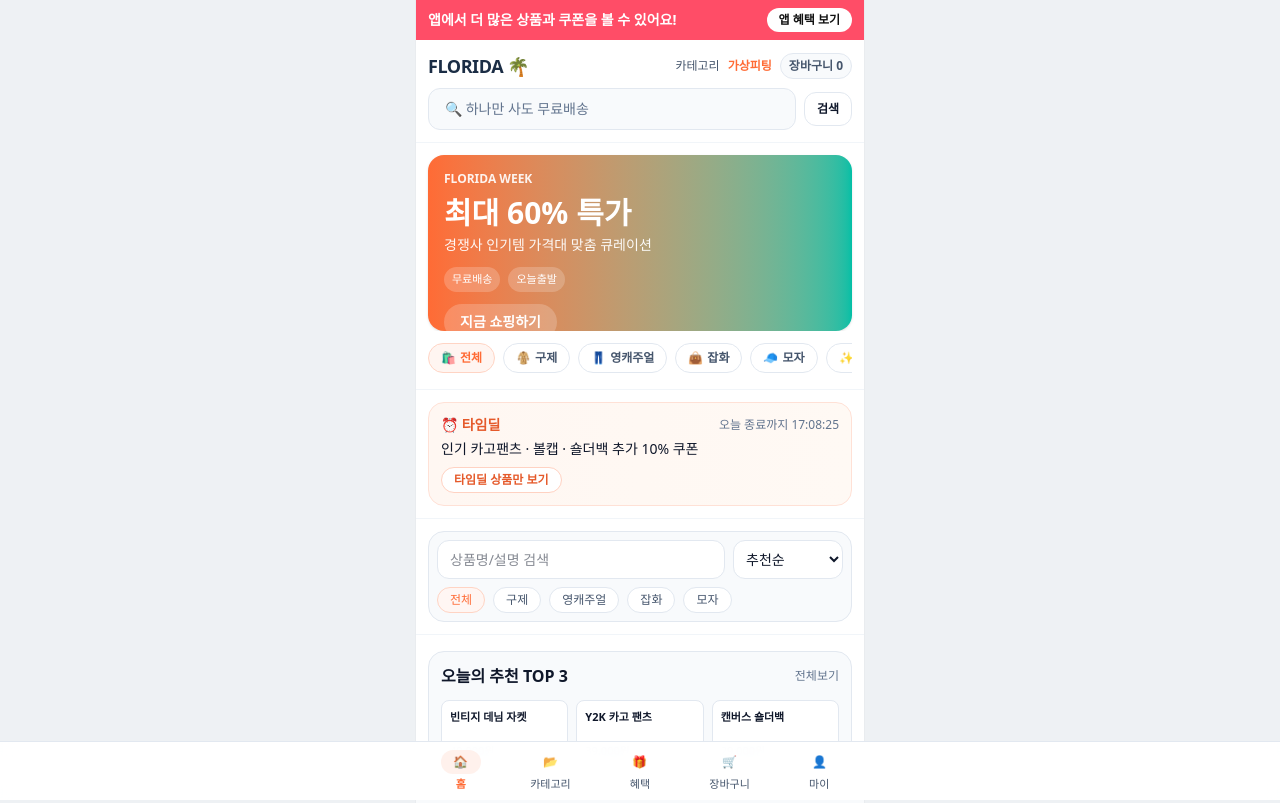
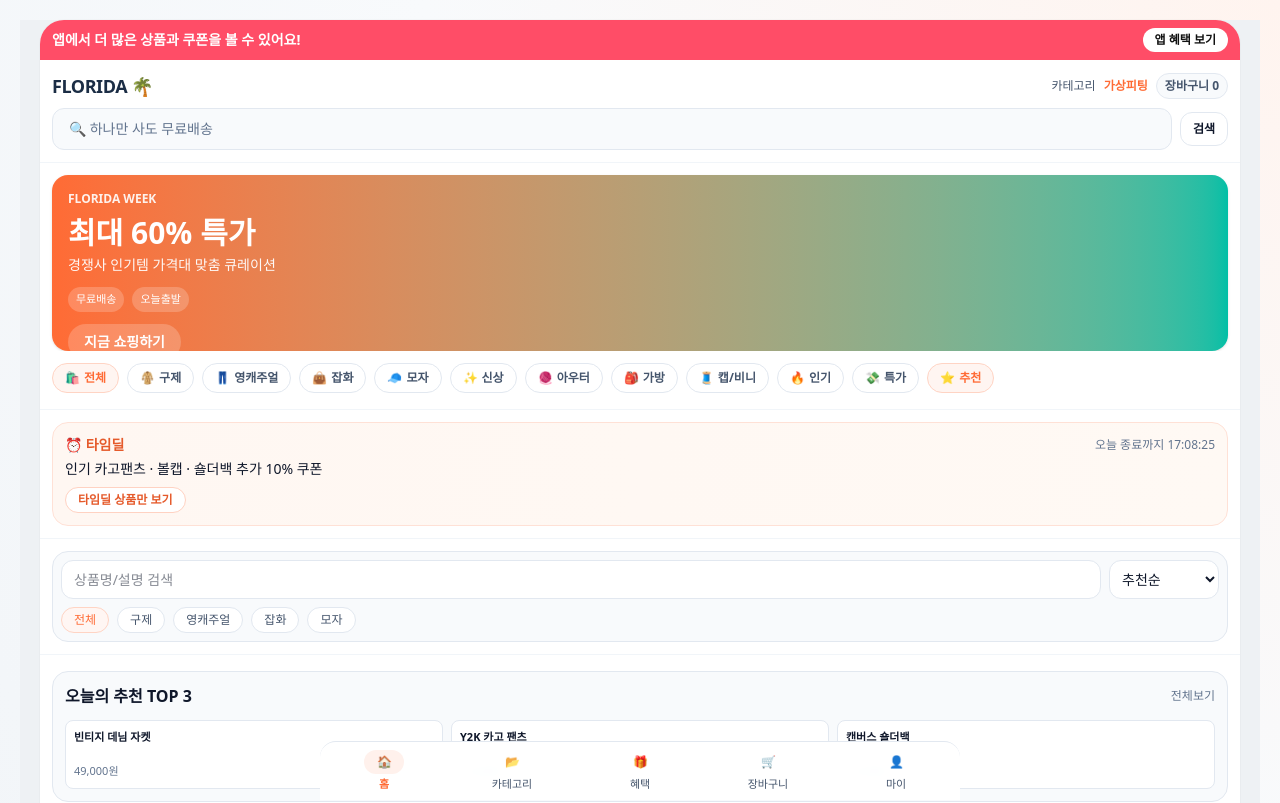
Before and after one commit to dudqks0319-cpu/florida-shop, a Next.js app: page /florida in a window 1280 px wide. Shown: the top 803 px of the page. Built offline with nearby package versions, Linux system fonts and the light colour scheme.

Commit message:
chore: split florida-shop identity and improve desktop responsive layout

```diff
--- a/package.json
+++ b/package.json
@@ -1,5 +1,5 @@
 {
-  "name": "dongnae-errand",
+  "name": "florida-shop",
   "version": "0.1.0",
   "private": true,
   "scripts": {
--- /dev/null
+++ b/src/app/florida/layout.tsx
@@ -0,0 +1,5 @@
+import type { ReactNode } from "react";
+
+export default function FloridaLayout({ children }: { children: ReactNode }) {
+  return <div className="florida-desktop-shell">{children}</div>;
+}
--- a/src/app/globals.css
+++ b/src/app/globals.css
@@ -47,3 +47,28 @@
   to { opacity: 1; transform: translateY(0); }
 }
 .animate-fade-in { animation: fade-in 0.3s ease-out; }
+
+@media (min-width: 1024px) {
+  .florida-desktop-shell {
+    min-height: 100dvh;
+    padding: 20px;
+    background: radial-gradient(circle at top right, #fff4ef 0%, #f8fafc 42%, #eef2f6 100%);
+  }
+
+  .florida-desktop-shell .max-w-md {
+    max-width: min(1200px, calc(100vw - 40px)) !important;
+    border-radius: 24px;
+    overflow: hidden;
+  }
+
+  .florida-desktop-shell .grid.grid-cols-2 {
+    grid-template-columns: repeat(4, minmax(0, 1fr));
+  }
+
+  .florida-desktop-shell .fixed.bottom-0 {
+    max-width: min(1200px, calc(100vw - 40px));
+    left: 50%;
+    transform: translateX(-50%);
+    border-radius: 16px 16px 0 0;
+  }
+}
--- a/src/app/layout.tsx
+++ b/src/app/layout.tsx
@@ -13,8 +13,8 @@
 });
 
 export const metadata: Metadata = {
-  title: "동네 심부름 - 아파트 단지 기반 심부름 매칭",
-  description: "같은 아파트 단지 이웃끼리 편의점, 배달, 은행 등 건당 심부름을 올리고 매칭하는 서비스입니다.",
+  title: "FLORIDA SHOP - 플로리다 쇼핑몰",
+  description: "FLORIDA 쇼핑몰 홈, 카테고리, 상품상세, 장바구니, 결제 흐름을 제공하는 전용 웹서비스입니다.",
 };
 
 export default function RootLayout({
--- a/src/proxy.ts
+++ b/src/proxy.ts
@@ -2,9 +2,7 @@
 import type { NextRequest } from "next/server";
 
 export function proxy(request: NextRequest) {
-  const homepageMode = process.env.HOMEPAGE_MODE;
-
-  if (homepageMode === "florida" && request.nextUrl.pathname === "/") {
+  if (request.nextUrl.pathname === "/") {
     const redirectUrl = request.nextUrl.clone();
     redirectUrl.pathname = "/florida";
     return NextResponse.redirect(redirectUrl);
```
Also changed, not shown: 2 other files (tests, documents, lock files or other folders).
